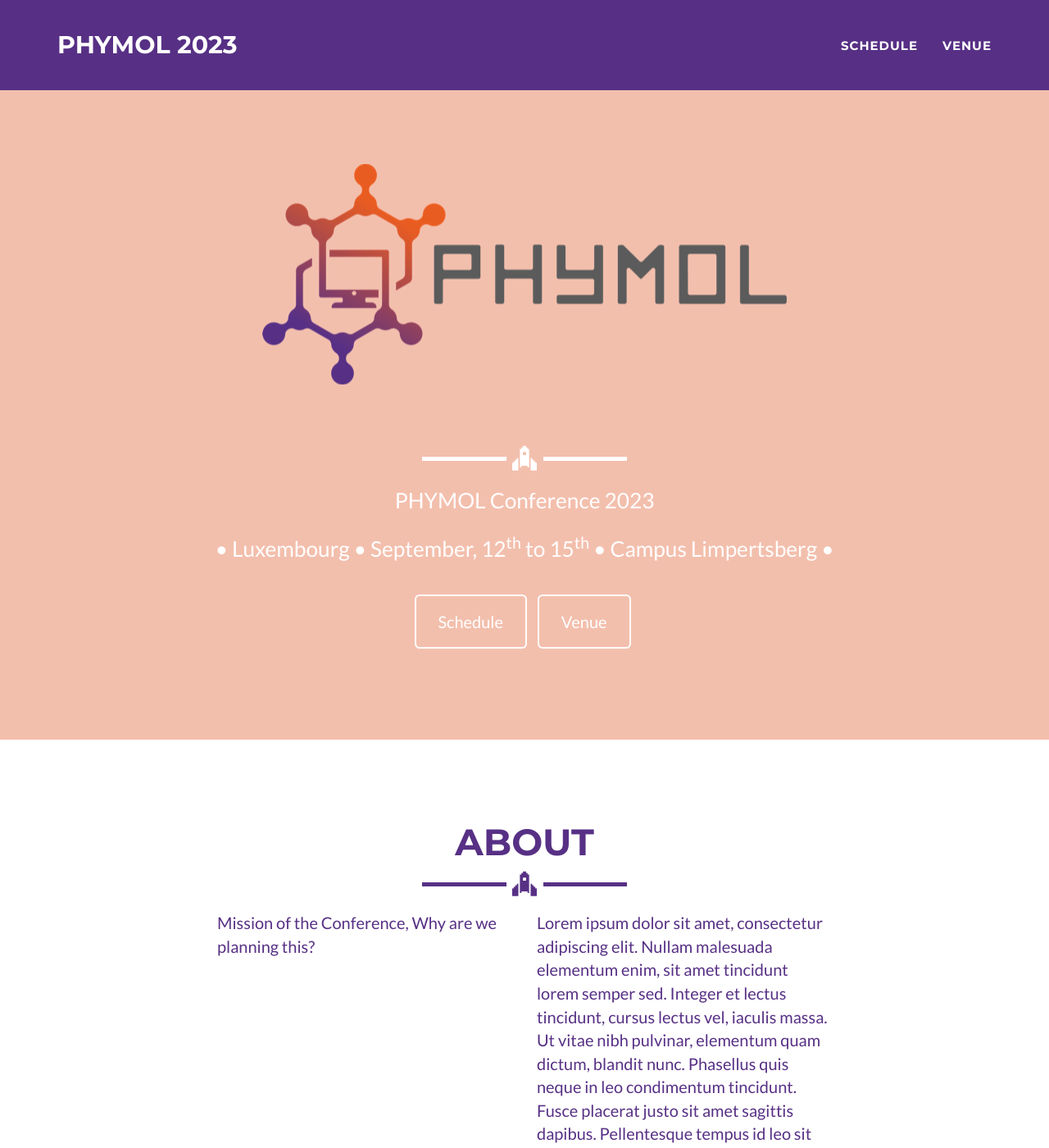
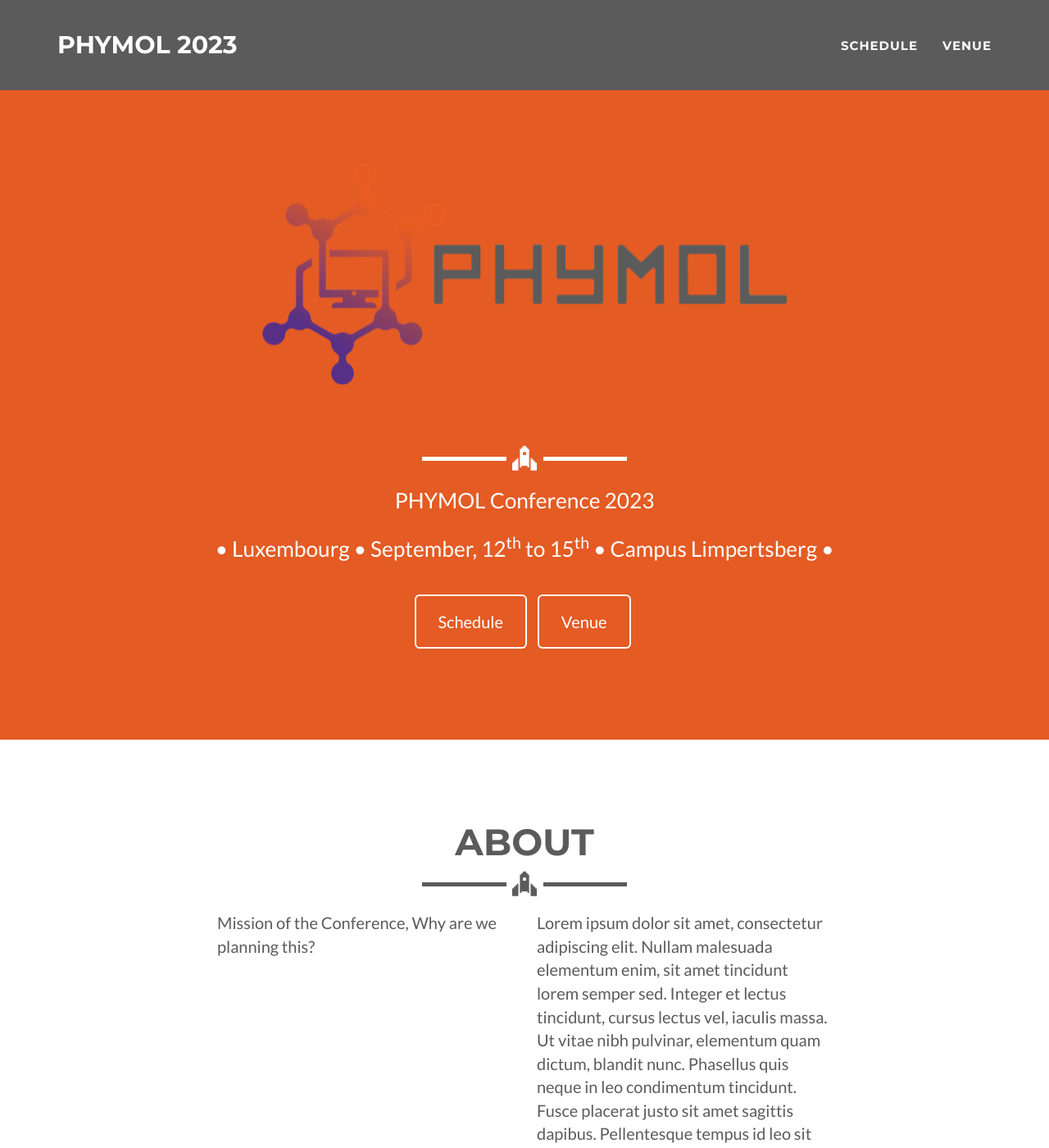
Before and after one commit to phymol/phymol.github.io, a Jekyll site: the page built from _posts/2020-08-01-speaker1.md, in a window 1280 px wide and 1400 px high. Shown: the whole window at 82% size. Built offline with Jekyll 4.4.1, drawn with Linux system fonts in a browser that asks for light colours.

Commit message:
Update _config.yml

```diff
--- a/_config.yml
+++ b/_config.yml
@@ -25,10 +25,10 @@ disqus_shortname: myshortname
 
 # Color settings (hex-codes without the leading hash-tag)
 color:
-  primary: F3BFAD # (light-orange: '243, 191, 173'
-  primary-rgb: 243,191,173 #
-  secondary: 573085 # (purple) '87, 48, 133'
-  secondary-dark: E95C21 #(orange: 233,92,33)'
+  primary: E45B24 # (ORANGE: '228,91,36'
+  primary-rgb: 228,91,36 #
+  secondary: 5B5B5B # (gray: '91,91,91'
+  secondary-dark: 573085 #(purple: 87,48,133)'
 
 # Footer settings
 footer:
```
